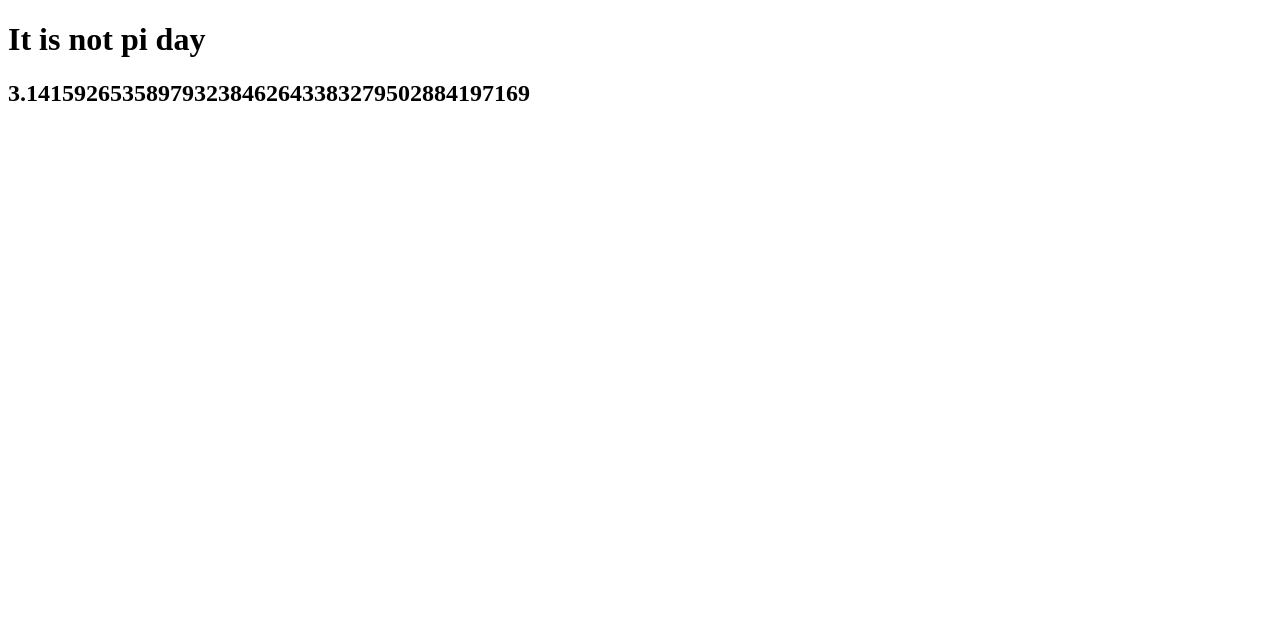
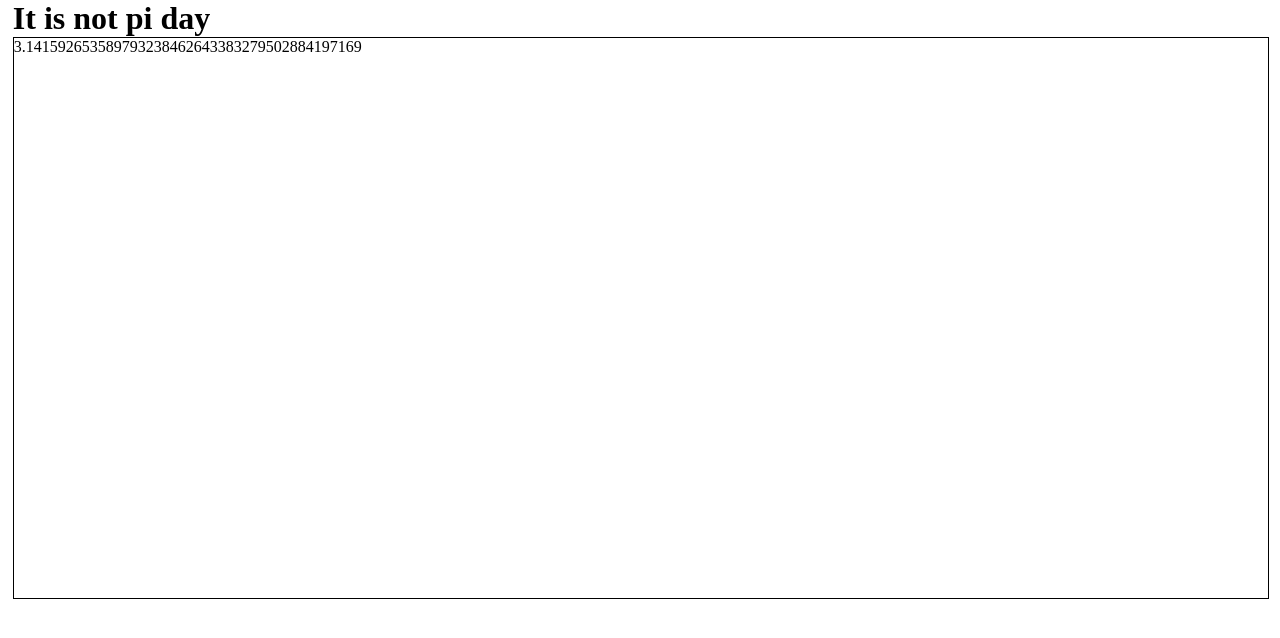
Before and after one commit to Raymonzut/is-pi-day-vue, a plain HTML site: page index.html in a window 1280 px wide. Drawn offline with nearby package versions, Linux system fonts and the light colour scheme.

Commit message:
Add container for pi

```diff
--- /dev/null
+++ b/index.css
@@ -0,0 +1,18 @@
+* {margin: 0px; padding: 0px;}
+
+h1 {
+  margin-left: 1vw;
+}
+
+#pi {
+  margin-left: 1vw;
+  margin-right: 1vw;
+
+  width: 98vw;
+  height: 70vh;
+  text-overflow: ellipsis;
+  border: 1px solid #000000;
+
+  word-wrap: break-word;
+  overflow: hidden;
+}
--- a/index.html
+++ b/index.html
@@ -4,12 +4,15 @@
   <meta charset="UTF-8">
   <meta name="viewport" content="width=device-width, initial-scale=1.0">
   <title>Is Pi Day Vue</title>
+  <style>
+    @import "index.css";
+  </style>
 </head>
 <body>
 
   <div id="app">
     <h1>{{ message }}</h1>
-    <h2>{{ pi }}</h2>
+    <div id="pi">{{ pi }}</div>
   </div>
 
   <script src="https://unpkg.com/vue"></script>
```
